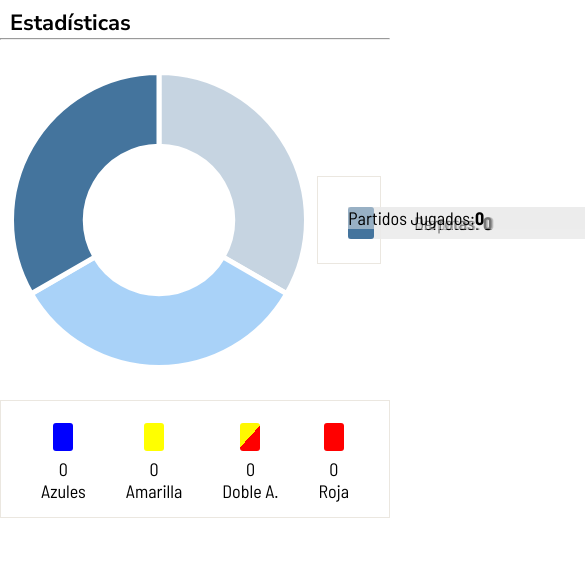
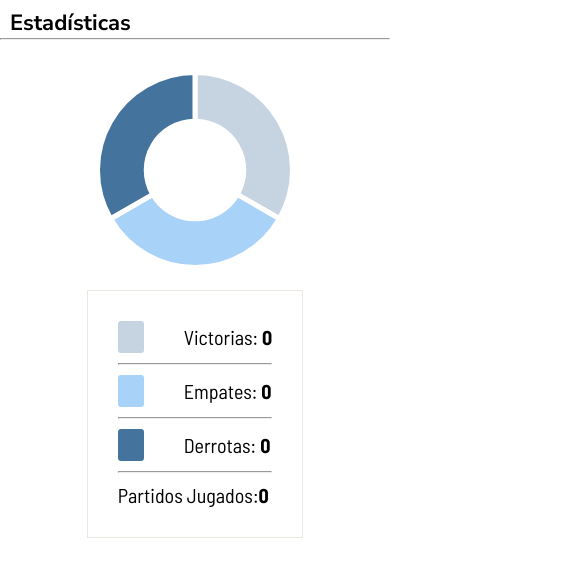
Before and after one commit to FabricioNarvaez/soccerFront, a Vue app: page /equipo in a window 390 px wide. Shown: the part 576-1143 px from the top of the page, 585 px wide, since content can reach past the window. Built offline with nearby package versions, Linux system fonts and the light colour scheme.

Commit message:
[FRONT-46] Make club general page responsive

```diff
--- a/src/assets/css/club/banner.css
+++ b/src/assets/css/club/banner.css
@@ -30,7 +30,7 @@
         align-items: end;
     }
 
-    .flexCenterF20{
+    .positionAbsolute{
         position: absolute;
     }
 }
@@ -43,14 +43,14 @@
         height: 35vh;
     }
 
-    .flexCenterF20{
+    .positionAbsolute{
         font-size: 18px;
         width: 100%;
         background-color: rgba(var(--greyPaletteRGBA), 0.5);
         color: var(--black);
     }
 
-    .flexCenterF20 img{
+    .positionAbsolute img{
         height: 130px;
     }
 }
--- a/src/assets/css/club/club.css
+++ b/src/assets/css/club/club.css
@@ -83,3 +83,24 @@
     background: rgb(255,248,0);
     background: linear-gradient(132deg, rgba(255,248,0,1) 49%, rgba(255,0,0,1) 49%);
 }
+
+
+@media screen and (max-width: 1200px) {
+    .doughnutBox{
+        width: 250px;
+    }
+}
+
+@media screen and (max-width: 800px) {
+    .doughnutBox{
+        width: 200px;
+    }
+}
+
+@media screen and (max-width: 500px) {
+    .box{
+        flex-direction: column;
+        gap: 20px;
+        max-height: fit-content;
+    }
+}
--- a/src/views/ClubView.vue
+++ b/src/views/ClubView.vue
@@ -1,7 +1,7 @@
 <template>
     <div class="content80">
         <div class="clubBanner">
-            <div class="flexCenterF20">
+            <div class="flexCenterF20 positionAbsolute">
                 <img src="https://res.cloudinary.com/dzd68sxue/image/upload/v1695395236/WEBP/Cancheritos_qdbnsw.webp"/>
                 <div class="cardTeamInfo">
                     <p><b>Chancheritos</b></p>
```
